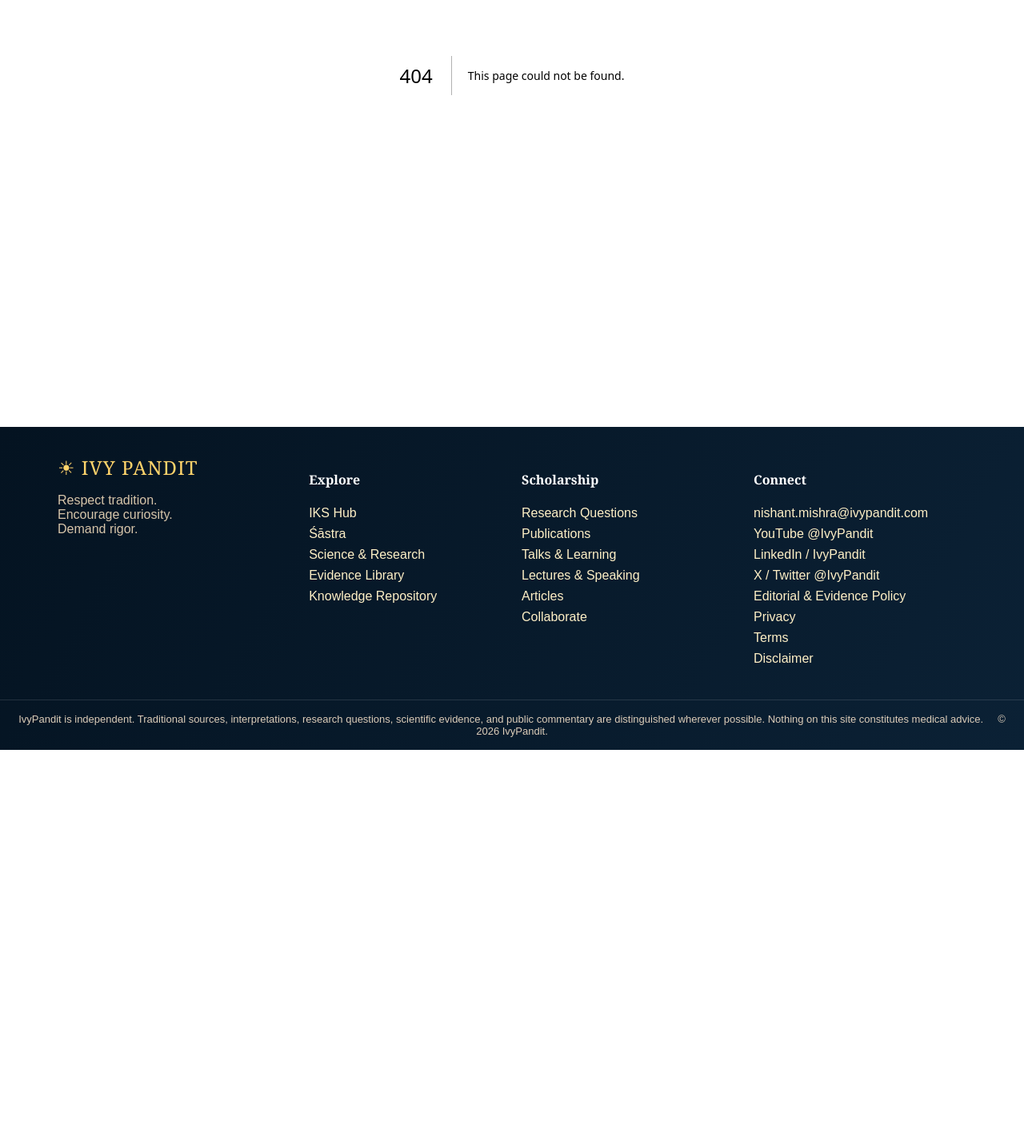
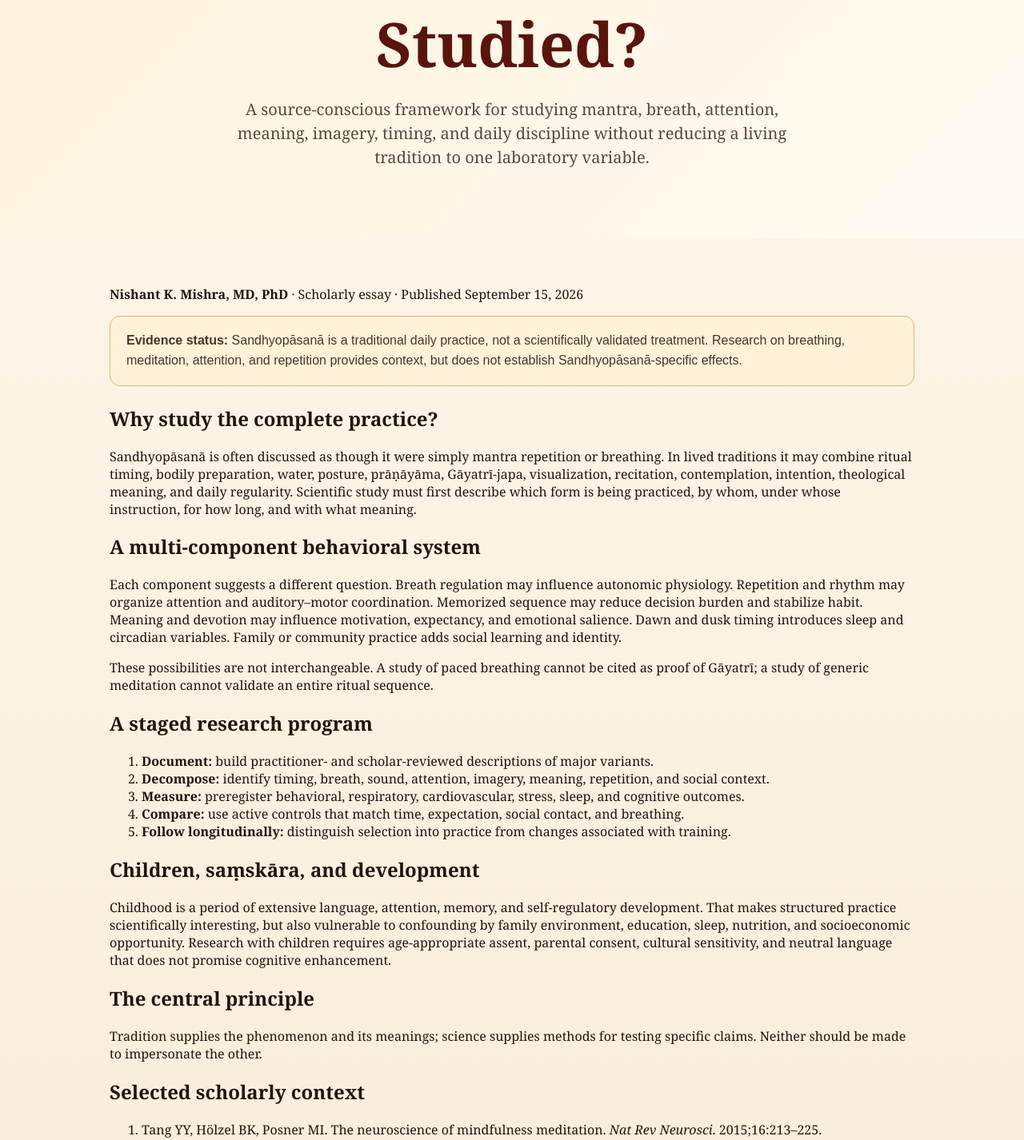
Before and after one commit to nishmishra/ivypandit-v2, a Next.js app: page /articles/sandhyopasana-neuroscience in a window 1280 px wide. Before the commit this address had no page. Shown: the part 412-1838 px from the top of the page at 80% size. Before the commit the page ends 1350 px from the top, so only its background shows below. Built offline with nearby package versions, Linux system fonts and the light colour scheme.

Commit message:
Publish sandhyopasana-neuroscience scholarly article

```diff
--- /dev/null
+++ b/app/articles/sandhyopasana-neuroscience/page.tsx
@@ -0,0 +1,25 @@
+import Link from 'next/link';
+
+export default function Article(){
+  const articleLd={'@context':'https://schema.org','@type':'ScholarlyArticle',headline:"From Ritual to Mechanism: How Should Sandhyopāsanā Be Studied?",description:"A source-conscious framework for studying mantra, breath, attention, meaning, imagery, timing, and daily discipline without reducing a living tradition to one laboratory variable.",author:{'@type':'Person',name:'Nishant K. Mishra',honorificSuffix:'MD, PhD',url:'https://www.ivypandit.com/about'},publisher:{'@type':'Organization',name:'IvyPandit',url:'https://www.ivypandit.com'},datePublished:'2026-09-15',dateModified:'2026-09-15',inLanguage:'en',mainEntityOfPage:'https://www.ivypandit.com/articles/sandhyopasana-neuroscience',keywords:["Sandhyopāsanā","Sandhyāvandanam","Gayatri mantra","neuroscience","attention","breathing","Indian Knowledge Systems"]};
+  return <main>
+    <script type="application/ld+json" dangerouslySetInnerHTML={{__html:JSON.stringify(articleLd)}} />
+    <section className="pageHero"><div className="eyebrow">Definitive guide • Sandhyopāsanā • Gāyatrī • Contemplative science</div><h1>From Ritual to Mechanism: How Should Sandhyopāsanā Be Studied?</h1><p>A source-conscious framework for studying mantra, breath, attention, meaning, imagery, timing, and daily discipline without reducing a living tradition to one laboratory variable.</p></section>
+    <section className="content"><article className="article-body">
+      <p className="article-byline"><b>Nishant K. Mishra, MD, PhD</b> · Scholarly essay · Published September 15, 2026</p>
+      <div className="callout"><b>Evidence status:</b> Sandhyopāsanā is a traditional daily practice, not a scientifically validated treatment. Research on breathing, meditation, attention, and repetition provides context, but does not establish Sandhyopāsanā-specific effects.</div>
+      <h2>Why study the complete practice?</h2>
+<p>Sandhyopāsanā is often discussed as though it were simply mantra repetition or breathing. In lived traditions it may combine ritual timing, bodily preparation, water, posture, prāṇāyāma, Gāyatrī-japa, visualization, recitation, contemplation, intention, theological meaning, and daily regularity. Scientific study must first describe which form is being practiced, by whom, under whose instruction, for how long, and with what meaning.</p>
+<h2>A multi-component behavioral system</h2>
+<p>Each component suggests a different question. Breath regulation may influence autonomic physiology. Repetition and rhythm may organize attention and auditory–motor coordination. Memorized sequence may reduce decision burden and stabilize habit. Meaning and devotion may influence motivation, expectancy, and emotional salience. Dawn and dusk timing introduces sleep and circadian variables. Family or community practice adds social learning and identity.</p>
+<p>These possibilities are not interchangeable. A study of paced breathing cannot be cited as proof of Gāyatrī; a study of generic meditation cannot validate an entire ritual sequence.</p>
+<h2>A staged research program</h2>
+<ol><li><b>Document:</b> build practitioner- and scholar-reviewed descriptions of major variants.</li><li><b>Decompose:</b> identify timing, breath, sound, attention, imagery, meaning, repetition, and social context.</li><li><b>Measure:</b> preregister behavioral, respiratory, cardiovascular, stress, sleep, and cognitive outcomes.</li><li><b>Compare:</b> use active controls that match time, expectation, social contact, and breathing.</li><li><b>Follow longitudinally:</b> distinguish selection into practice from changes associated with training.</li></ol>
+<h2>Children, saṃskāra, and development</h2>
+<p>Childhood is a period of extensive language, attention, memory, and self-regulatory development. That makes structured practice scientifically interesting, but also vulnerable to confounding by family environment, education, sleep, nutrition, and socioeconomic opportunity. Research with children requires age-appropriate assent, parental consent, cultural sensitivity, and neutral language that does not promise cognitive enhancement.</p>
+<h2>The central principle</h2><p>Tradition supplies the phenomenon and its meanings; science supplies methods for testing specific claims. Neither should be made to impersonate the other.</p>
+      <h2>Selected scholarly context</h2><ol><li>Tang YY, Hölzel BK, Posner MI. The neuroscience of mindfulness meditation. <i>Nat Rev Neurosci</i>. 2015;16:213–225. doi:10.1038/nrn3916.</li><li>Goyal M, et al. Meditation programs for psychological stress and well-being. <i>JAMA Intern Med</i>. 2014;174:357–368. doi:10.1001/jamainternmed.2013.13018.</li><li>Zaccaro A, et al. How breath-control can change your life. <i>Front Hum Neurosci</i>. 2018;12:353. doi:10.3389/fnhum.2018.00353.</li></ol>
+      <div className="buttons" style={{justifyContent:'flex-start'}}><Link className="btn primary" href="/gayatri">Gāyatrī Hub</Link><Link className="btn secondary" href="/questions#nityakarma-sandhya-daily-practice">Research Question</Link><Link className="btn secondary" href="/evidence">Evidence Library</Link><Link className="btn secondary" href="/editorial-policy">Editorial Policy</Link><a className="btn secondary" href="mailto:nishant.mishra@ivypandit.com?subject=IvyPandit%20scholarly%20feedback">Offer Scholarly Feedback</a></div>
+    </article></section>
+  </main>;
+}
```
